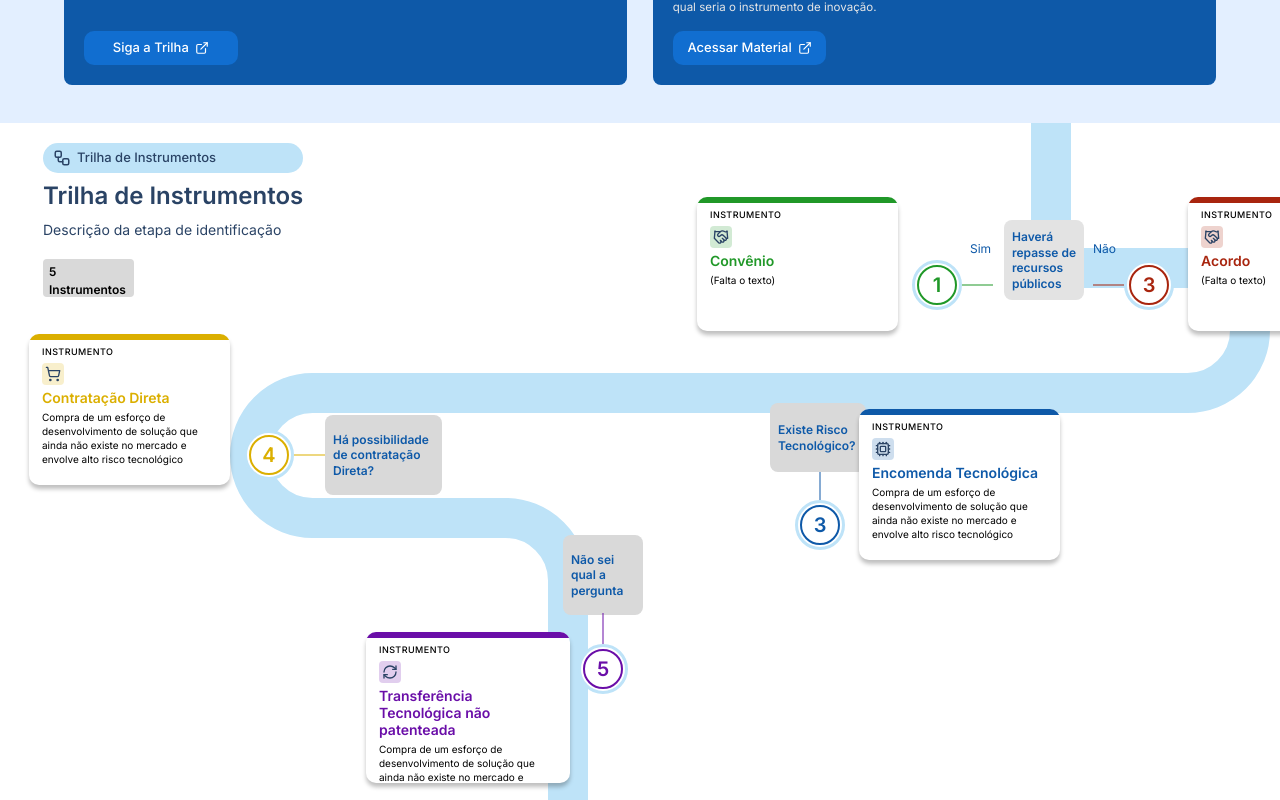
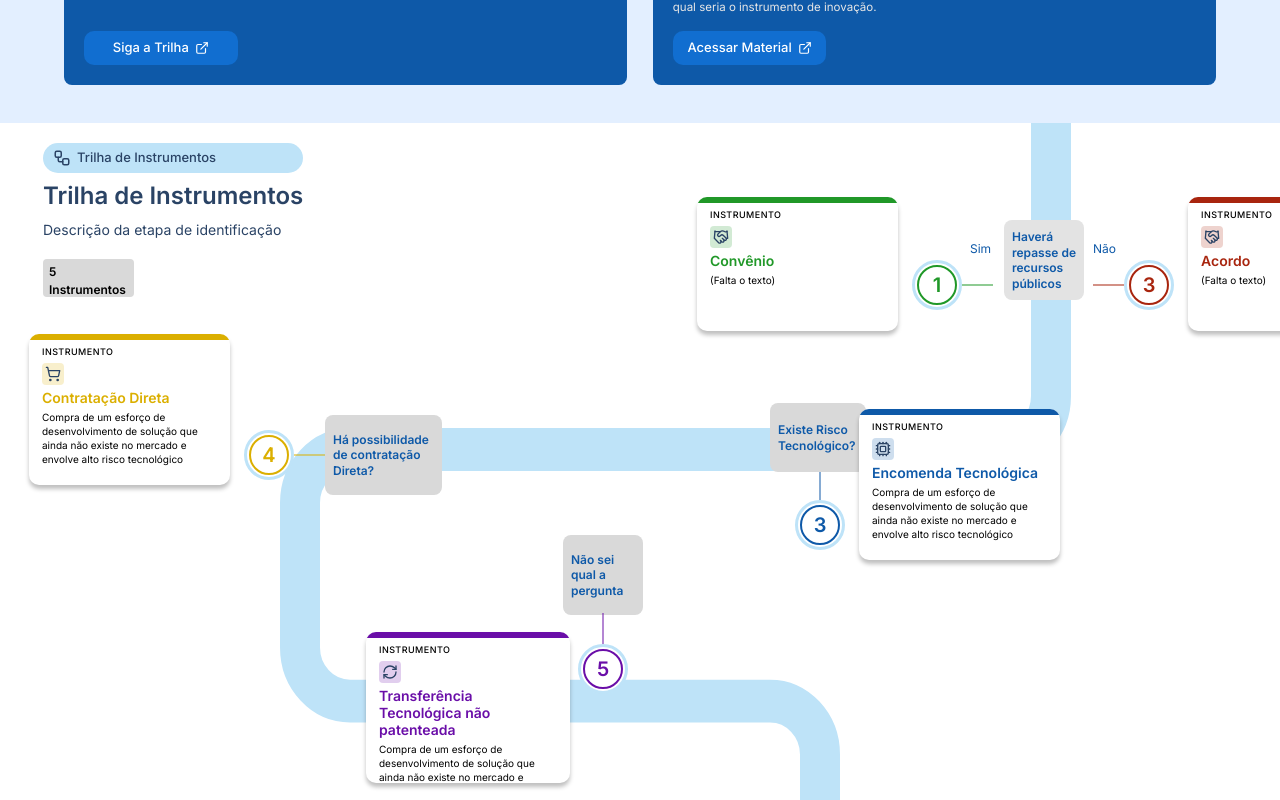
Before and after one commit to SIA-DEDG/Toolkit, a React (Vite) app: page / in a window 1280 px wide. Shown: the part 820-1620 px from the top of the page. Built offline with nearby package versions, Linux system fonts and the light colour scheme; no server answers.

Commit message:
fix: Correção na trolha

```diff
--- a/src/page/HomePage.jsx
+++ b/src/page/HomePage.jsx
@@ -64,7 +64,7 @@ function StepCircle({ number, color, line = 'right' }) {
 
 function TrilhaFlowchart() {
   return (
-    <div style={{ position: 'relative', width: 1440, height: 766, overflow: 'visible' }}>
+    <div style={{ position: 'relative', width: 1440, height: 820, overflow: 'visible' }}>
 
       {/* Header text — top left */}
       <div style={{ position: 'absolute', left: 43, top: 20, zIndex: 2, display: 'flex', flexDirection: 'column', gap: 8 }}>
@@ -88,14 +88,15 @@ function TrilhaFlowchart() {
         <path
           d="
             M 1051 0
-            L 1051 145
-            L 1187.5 145
-            A 62.5 62.5 0 0 1 1187.5 270
-            L 312.5 270
-            A 62.5 62.5 0 0 0 312.5 395
-            L 505.5 395
-            A 62.5 62.5 0 0 1 568 457.5
-            L 568 766
+            L 1051 255
+            A 50 50 0 0 1 1001 305
+            L 350 305
+            A 50 50 0 0 0 300 355
+            L 300 490
+            A 50 50 0 0 0 350 540
+            L 770 540
+            A 50 50 0 0 1 820 590
+            L 820 820
           "
           stroke="#bee3f8"
           strokeWidth="40"
```
